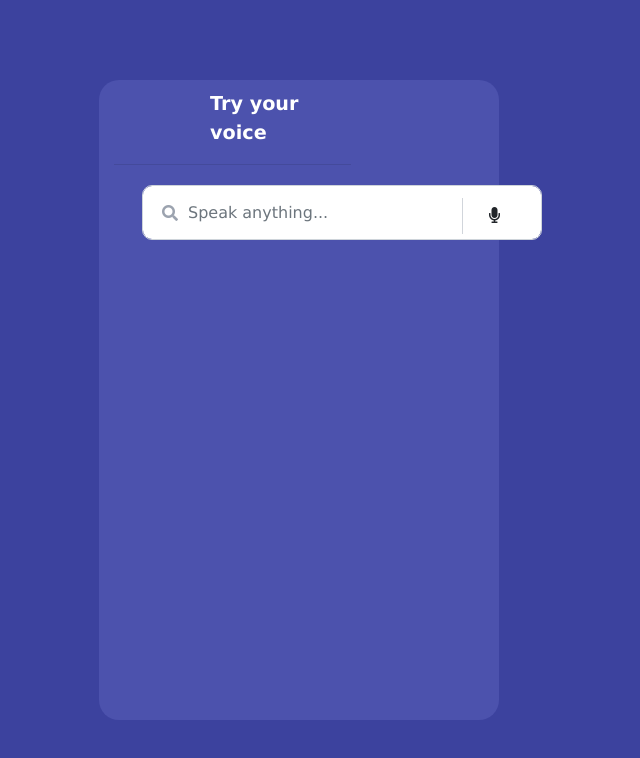
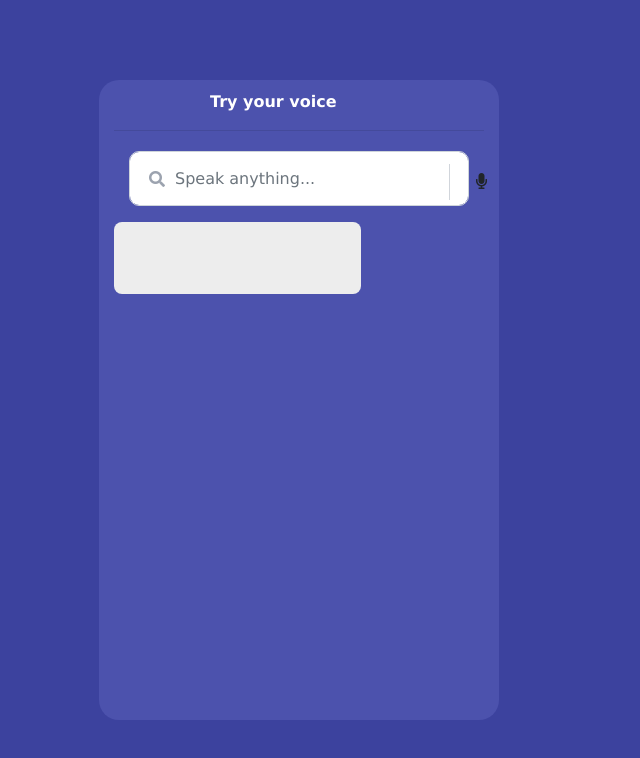
Before and after one commit to Rajeevkumar69/Voice-Recognition-web-app, an Angular app: page / in a window 1280 px wide. Shown: the top 758 px of the page, without its empty margins (341-981 px from the left). Built offline with nearby package versions, Linux system fonts and the light colour scheme; a web font is replaced by a local one.

Commit message:
Modified

```diff
--- a/src/app/speech-to-text/speech-to-text.component.html
+++ b/src/app/speech-to-text/speech-to-text.component.html
@@ -1,19 +1,20 @@
 <div class="container">
         <div class="row">
-                <div class="col-md-8">
+                <div class="col-md-12">
                         <p class="heading">Try your voice</p>
                         <hr>
-                        <div class="col-md-6">
+                        <div class="col-md-12">
                                 <div class="form">
                                         <i class="fa fa-search"></i>
                                         <input type="text" class="form-control form-input"
                                                 placeholder="Speak anything...">
-                                        <span class="left-pan"><i (click)="startService()"
-                                                        class="fa fa-microphone"></i></span>
+                                        <span class="left-pan">
+                                                <i (click)="startService()" class="fa fa-microphone"></i>
+                                        </span>
                                 </div>
-                                <div class="text">
-                                        <p>{{service.text}}</p>
-                                </div>
+                        </div>
+                        <div class="text col-md-8">
+                                <p>{{service.text}}</p>
                         </div>
                 </div>
         </div>
--- a/src/styles.scss
+++ b/src/styles.scss
@@ -29,6 +29,8 @@ body {
 .container {
         width: 400px;
         height: 80vh;
+        margin: 0 auto;
+        max-width: 100%;
         background-color: var(--blue-2);
         border-radius: 20px;
         box-shadow: 20px 20px 20px var(--shadow-dark);
@@ -47,7 +49,8 @@ body {
         margin-top: 20px;
         align-items: center;
         justify-content: center;
-        margin-left: 13px;
+        margin-bottom: 10px;
+        width: 100%;
 }
 
 .form .fa-search {
@@ -89,7 +92,7 @@ body {
         height: 55px;
         text-indent: 33px;
         border-radius: 10px;
-        width: 50vh;
+        width: 100%;
 }
 
 .form-input:focus {
@@ -112,7 +115,6 @@ body {
 .row .text {
         align-items: center;
         justify-content: center;
-        margin-left: 38px;
 }
 
 .text {
@@ -121,18 +123,15 @@ body {
         word-break: break-all;
         letter-spacing: 1px;
         text-transform: capitalize;
+        margin-top: 10px;
 }
 
 .heading {
 
         color: #fff;
         font-weight: bold;
-        font-size: larger;
-
         justify-content: center;
         align-items: center;
         margin-left: 12vh;
         padding-top: 10px;
-
-
 }
```
